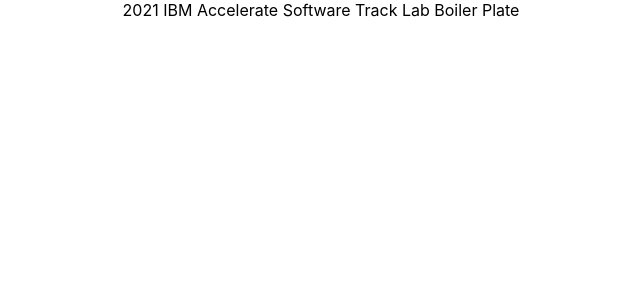
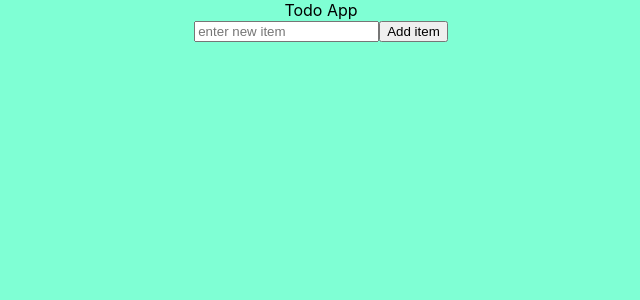
Before and after one commit to 2021-IBM-Accelerate-SW-Track/lab-1-team-47, a React (Create React App) app: page / in a window 1280 px wide. Shown: the top 300 px of the page, without its empty margins (319-959 px from the left). Built offline with nearby package versions, Linux system fonts and the light colour scheme.

Commit message:
We can now add todo list entries, and check them

```diff
--- a/src/App.css
+++ b/src/App.css
@@ -9,6 +9,7 @@
     sans-serif;
   -webkit-font-smoothing: antialiased;
   -moz-osx-font-smoothing: grayscale;
+  background-color: aquamarine;
 }
 
 code {
--- a/src/App.js
+++ b/src/App.js
@@ -1,11 +1,66 @@
 import Header from "./component/header"
+import Input from '@material-ui/core/Input';
 import './App.css';
 
+import React, { useState } from "react";
+
+
+function ItemInput(props) {
+  const [item, setItem] = useState("")
+  const updateItem = function (event) {
+    setItem(event.target.value);
+  }
+  const addToList = function (event) {
+    // prevent form from actually submitting
+    event.preventDefault();
+    if(item!=""){
+    props.addItem(item);
+    }
+    setItem("");
+  }
+
+  return (
+    <form onSubmit={addToList}>
+      <input type="text" value={item} placeholder="enter new item" onChange={updateItem}/>
+      <input type="submit" value="Add item"/>
+
+    </form>
+
+  );
+}
+
+
+function Items(props) {
+  const items = [];
+
+  for (let i = 0; i < props.items.length; i++) {
+    const listItem = <li key={i}>{props.items[i]}<input type="checkbox" title="Default delivery centre" class="checkbox" /></li>;
+    items.push(listItem);
+  }
+
+  return (
+    <ul >{items} </ul>
+  )
+}
+
 function App() {
+  const [items, setItems] = useState([]);
+  const addItem = function (item) {
+    setItems(items.concat(item));
+
+  }
+
   return (
     <div className="App">
-    <Header/>
+       <div>
+      <Header/>
     </div>
+      <ItemInput addItem={addItem}/>
+      <Items items={items} />
+
+
+    </div>
+
   );
 }
 
--- a/src/component/header/header.js
+++ b/src/component/header/header.js
@@ -1,3 +1,3 @@
 export default function Header(){
-    return <div>2021 IBM Accelerate Software Track Lab Boiler Plate</div>
+    return <div>Todo App</div>
 }
```
